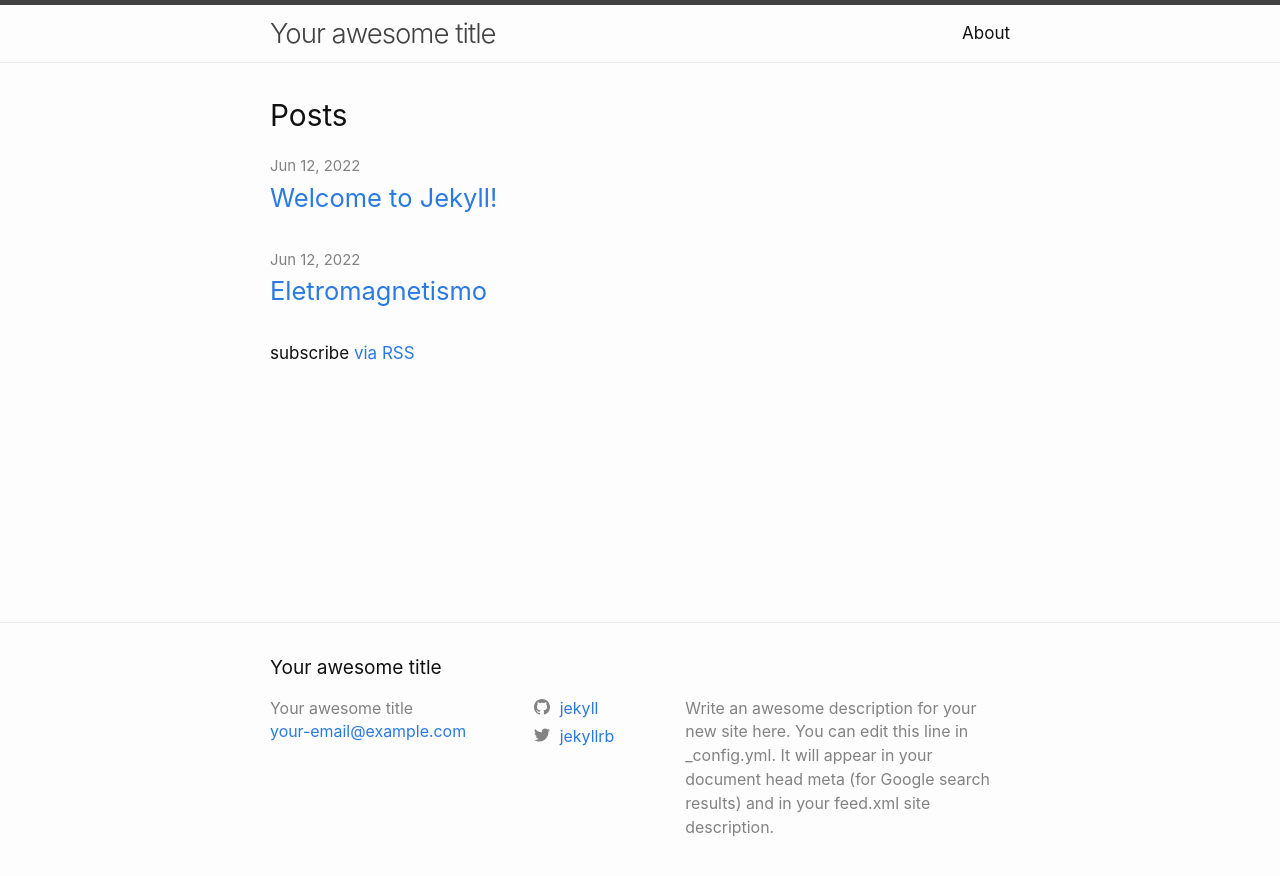
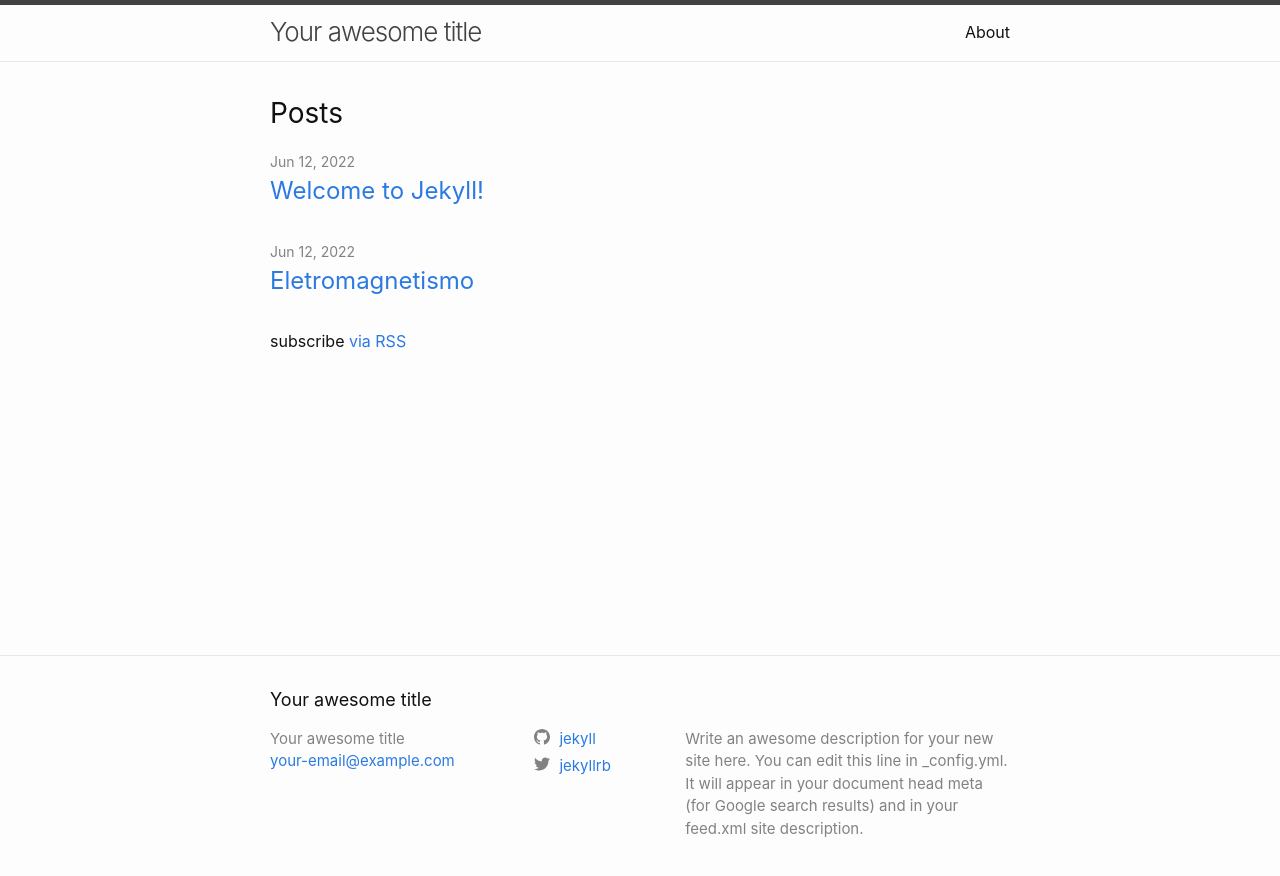
Before and after one commit to jamericomiranda/jamericomiranda.github.io, a Jekyll site: the page built from index.markdown, in a window 1280 px wide. Shown: the top 876 px of the page. Built offline with Jekyll 4.4.1, drawn with Linux system fonts in a browser that asks for light colours.

Commit message:
Update minima.scss

```diff
--- a/_sass/minima.scss
+++ b/_sass/minima.scss
@@ -3,7 +3,7 @@
 // Define defaults for each variable.
 
 $base-font-family: -apple-system, BlinkMacSystemFont, "Segoe UI", Roboto, Helvetica, Arial, sans-serif, "Apple Color Emoji", "Segoe UI Emoji", "Segoe UI Symbol" !default;
-$base-font-size:   17px !default;
+$base-font-size:   16px !default;
 $base-font-weight: 400 !default;
 $small-font-size:  $base-font-size * 0.875 !default;
 $base-line-height: 1.5 !default;
```
